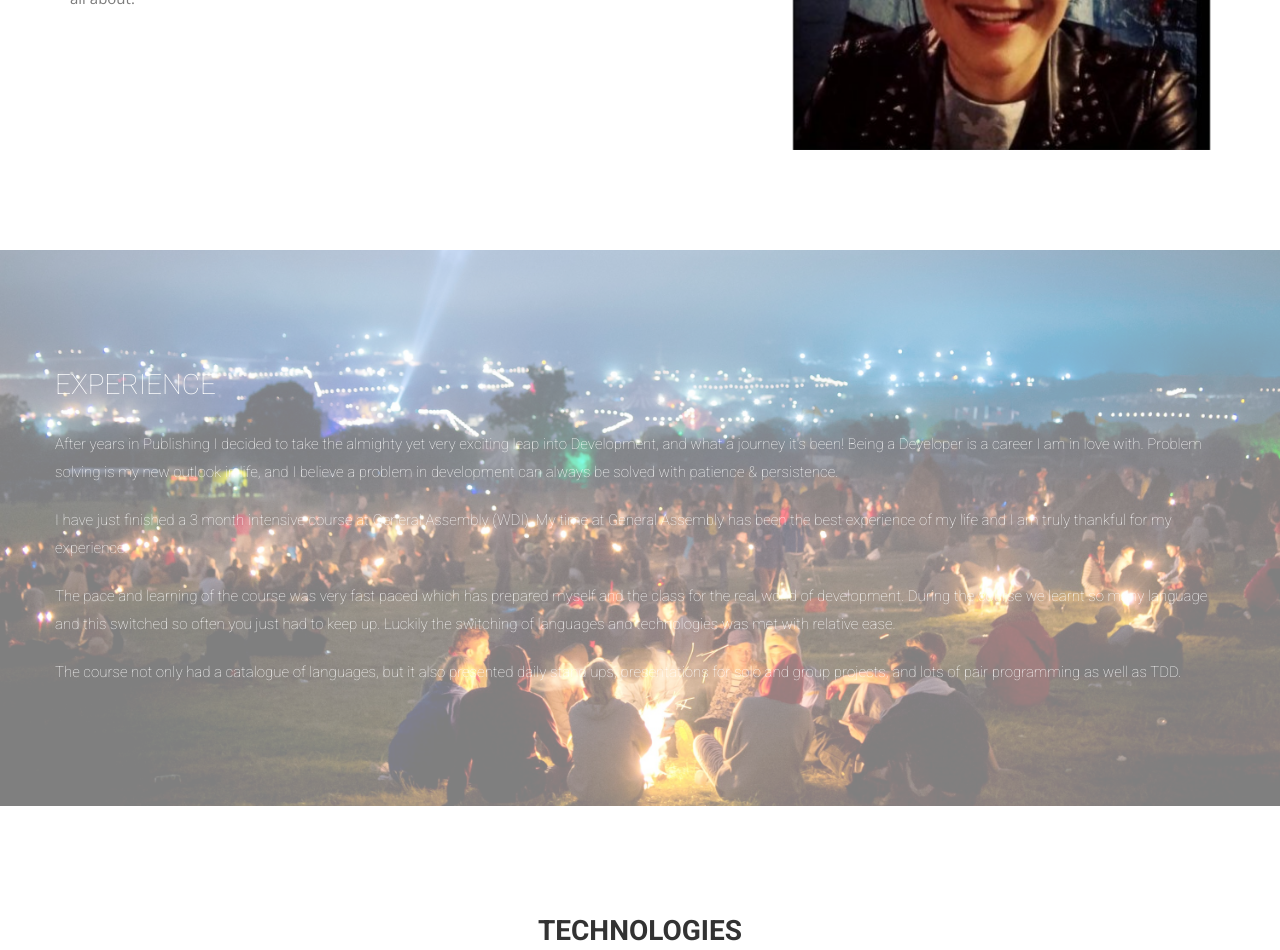
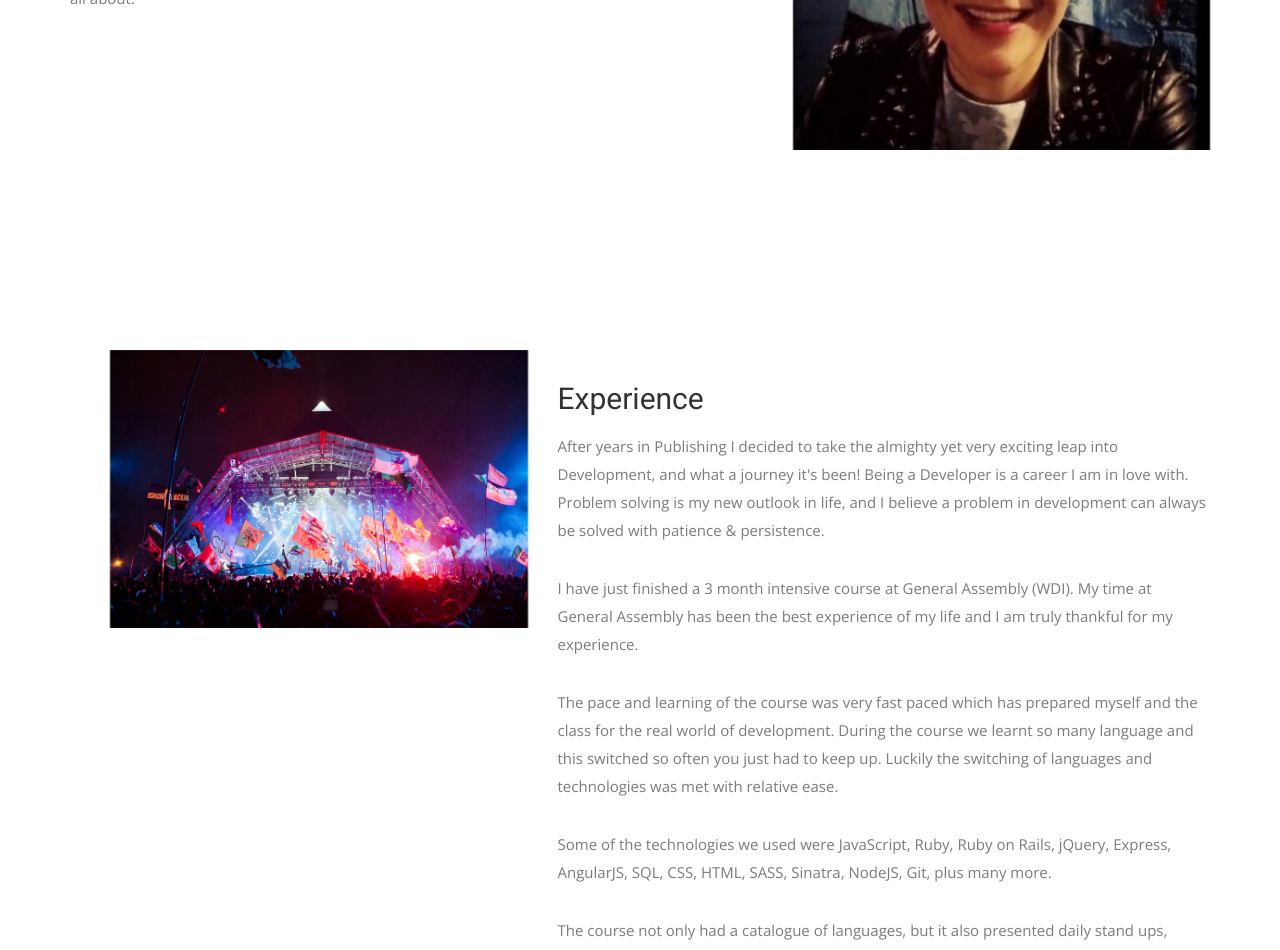
Before and after one commit to Nattie87/Nattie87.github.io, a Jekyll site: the page built from index.html, in a window 1280 px wide. Shown: the part 1313-2263 px from the top of the page. Built offline with Jekyll 4.4.1, drawn with Linux system fonts in a browser that asks for light colours; nearby versions of some CDN libraries; some web fonts are replaced.

Commit message:
styling experience

```diff
--- a/css/airspace.css
+++ b/css/airspace.css
@@ -231,7 +231,7 @@ font header .navbar-default .navbar-nav li a:hover {
 	Feature Start
 --*/
 #feature {
-  background: url("../img/glastos.jpg");
+  /*background: url("../img/glastos.jpg");*/
   background-position: 50% 94px;
   width: 100%;
   display: block;
@@ -252,17 +252,19 @@ font header .navbar-default .navbar-nav li a:hover {
   backface-visibility: hidden;
   padding: 100px 0;
   opacity: 0.5;
+
 }
 #feature h2 {
   font-size: 28px;
   font-weight: 600;
   margin-bottom: 30px;
-  color: white;
+  color: black;
   font-family: 'Roboto', sans-serif;
     font-weight: 100;
+
 }
 #feature p {
-  color: white;
+  color: black;
   /*color: #8d8f92;*/
   margin-bottom: 20px;
   font-family: 'Roboto', sans-serif;
--- a/css/style.css
+++ b/css/style.css
@@ -32,3 +32,9 @@
 .post-area a:hover {
   color: #0D0017;
 }
+
+.glasto {
+  display: inline-block;
+  /*height: 300px;
+  width: 300px;*/
+}
--- a/index.html
+++ b/index.html
@@ -39,27 +39,32 @@ permalink: /
     </div>
   </div>
 </section>
-
-<section id="feature">
+<section id="intro">
   <div class="container">
     <div class="row">
-    <!-- <div class="col-md-6 col-md-offset-6"> -->
-      <h2>EXPERIENCE</h2>
+      <div class="col-md-5 col-sm-12">
+        <div class="block">
+          <img src="img/glasto.jpg" alt="Img">
+        </div>
+      </div><!-- .col-md-5 close -->
 
+      <div class="col-md-7 col-sm-12">
+        <div class="block">
+          <div class="section-title2">
+            <h2>Experience</h2>
             <p>After years in Publishing I decided to take the almighty yet very exciting leap into Development, and what a journey it's been! Being a Developer is a career I am in love with. Problem solving is my new outlook in life, and I believe a problem in development can always be solved with patience & persistence.</p>
-
-      <p>I have just finished a 3 month intensive course at General Assembly (WDI). My time at General Assembly has been the best experience of my life and I am truly thankful for my experience. </p>
-
+          </div>
+          <p>I have just finished a 3 month intensive course at General Assembly (WDI). My time at General Assembly has been the best experience of my life and I am truly thankful for my experience.</p>
           <p>The pace and learning of the course was very fast paced which has prepared myself and the class for the real world of development. During the course we learnt so many language and this switched so often you just had to keep up. Luckily the switching of languages and technologies was met with relative ease.</p>
-<!--
-      <p>Some of the technologies we used were JavaScript, Ruby, Ruby on Rails, jQuery, Express, AngularJS, SQL, CSS, HTML, SASS, Sinatra, NodeJS, Git, plus many more.</p> -->
-
+          <p>Some of the technologies we used were JavaScript, Ruby, Ruby on Rails, jQuery, Express, AngularJS, SQL, CSS, HTML, SASS, Sinatra, NodeJS, Git, plus many more.</p>
           <p>The course not only had a catalogue of languages, but it also presented daily stand ups, presentations for solo and group projects, and lots of pair programming as well as TDD.</p>
-      <!-- <a href="#" class="btn btn-view-works">View Works</a> -->
         </div>
+      </div><!-- .col-md-7 close -->
     </div>
   </div>
 </section>
+
+
 
 <!-- Service Start -->
 <section id="service">
```
Also changed, not shown: _posts/2016-09-16-super-long-article.md (+12 -4 lines). Lines whose indentation alone changed are shown as unchanged.
